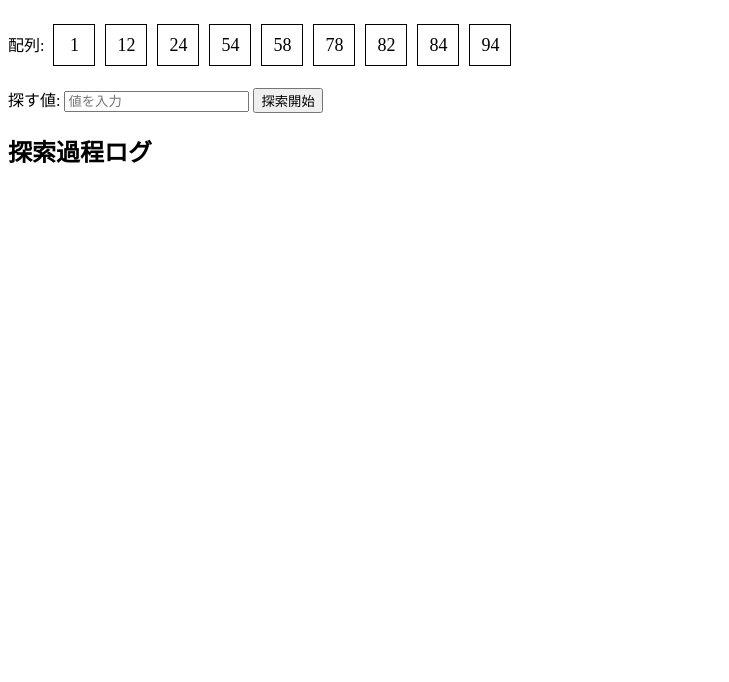
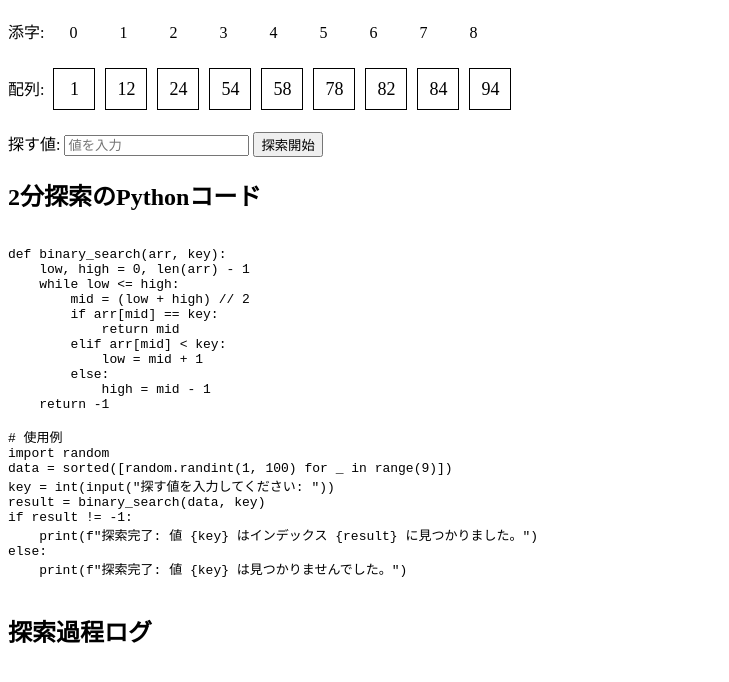
Before and after one commit to A-Yuki-A/Binary-Search, a plain HTML site: page index.htm in a window 1280 px wide. Shown: the part 70-752 px from the top of the page, without its empty margins (0-729 px from the left). Drawn offline with Linux system fonts and the light colour scheme.

Commit message:
添字などを追加
・９個のデータの上に、添字を表示して（添字は０から）
・２分探索のPythonコードを「探す値」の下に表示して

```diff
--- a/index.htm
+++ b/index.htm
@@ -31,13 +31,45 @@
 </head>
 <body>
   <h1>2分探索シミュレーション（探索過程ログ付き）</h1>
+  <!-- 添字の表示エリア -->
+  <p>
+    添字: <span id="indices"></span>
+  </p>
+  <!-- 配列の内容表示エリア -->
   <p>
     配列: <span id="array"></span>
   </p>
+  <!-- 探す値入力部 -->
   <p>
     探す値: <input type="number" id="searchKey" placeholder="値を入力">
     <button id="startBtn">探索開始</button>
   </p>
+  <!-- ２分探索のPythonコードの表示 -->
+  <h2>2分探索のPythonコード</h2>
+  <pre><code>
+def binary_search(arr, key):
+    low, high = 0, len(arr) - 1
+    while low <= high:
+        mid = (low + high) // 2
+        if arr[mid] == key:
+            return mid
+        elif arr[mid] < key:
+            low = mid + 1
+        else:
+            high = mid - 1
+    return -1
+
+# 使用例
+import random
+data = sorted([random.randint(1, 100) for _ in range(9)])
+key = int(input("探す値を入力してください: "))
+result = binary_search(data, key)
+if result != -1:
+    print(f"探索完了: 値 {key} はインデックス {result} に見つかりました。")
+else:
+    print(f"探索完了: 値 {key} は見つかりませんでした。")
+  </code></pre>
+
   <p id="info"></p>
   <p id="result"></p>
 
@@ -53,8 +85,22 @@
     }
     data.sort((a, b) => a - b);
 
-    // 配列の内容を画面上に表示する関数
+    // 配列と添字の内容を画面上に表示する関数
     function displayArray() {
+      // 添字の表示
+      const indicesContainer = document.getElementById('indices');
+      indicesContainer.innerHTML = '';
+      for (let i = 0; i < data.length; i++) {
+        const span = document.createElement('span');
+        span.style.display = 'inline-block';
+        span.style.width = '40px';
+        span.style.margin = '5px';
+        span.style.textAlign = 'center';
+        span.textContent = i;
+        indicesContainer.appendChild(span);
+      }
+
+      // 配列の内容表示
       const arrayContainer = document.getElementById('array');
       arrayContainer.innerHTML = '';  // 初期化
       for (let i = 0; i < data.length; i++) {
```
